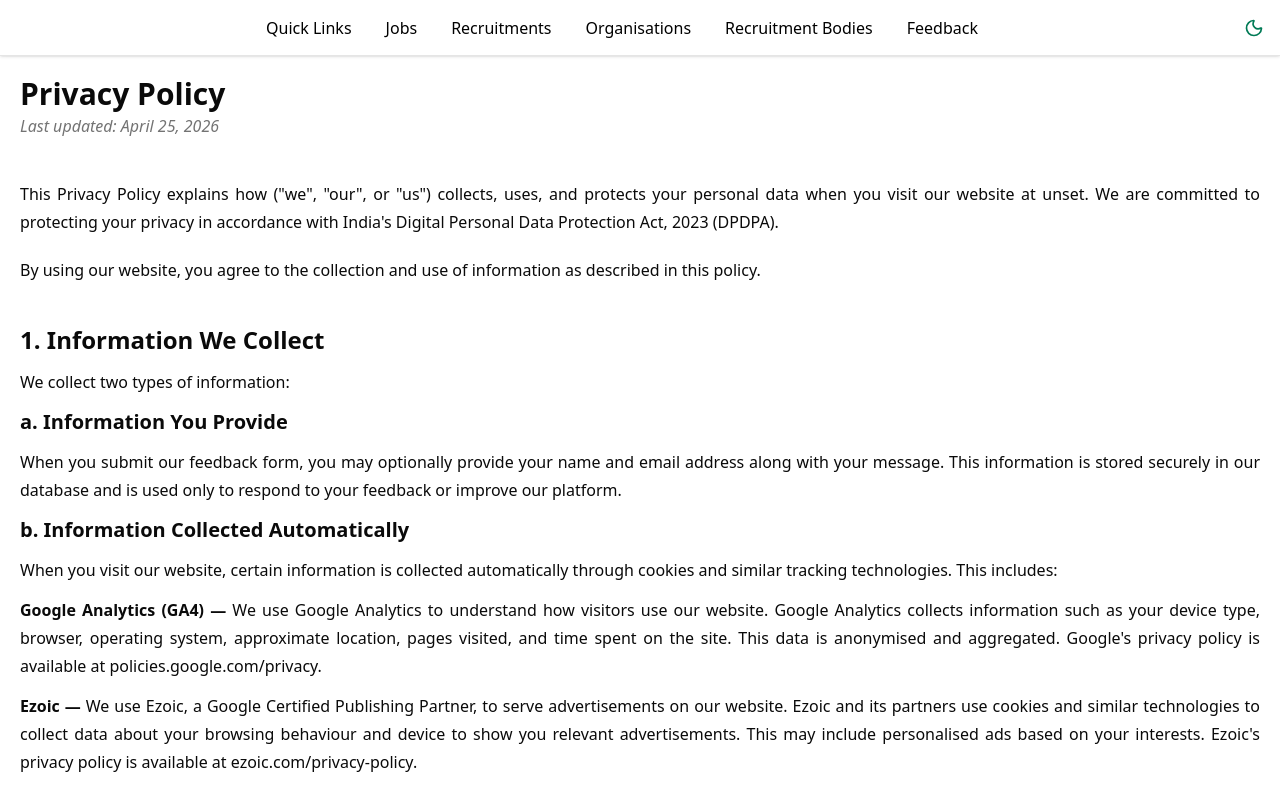
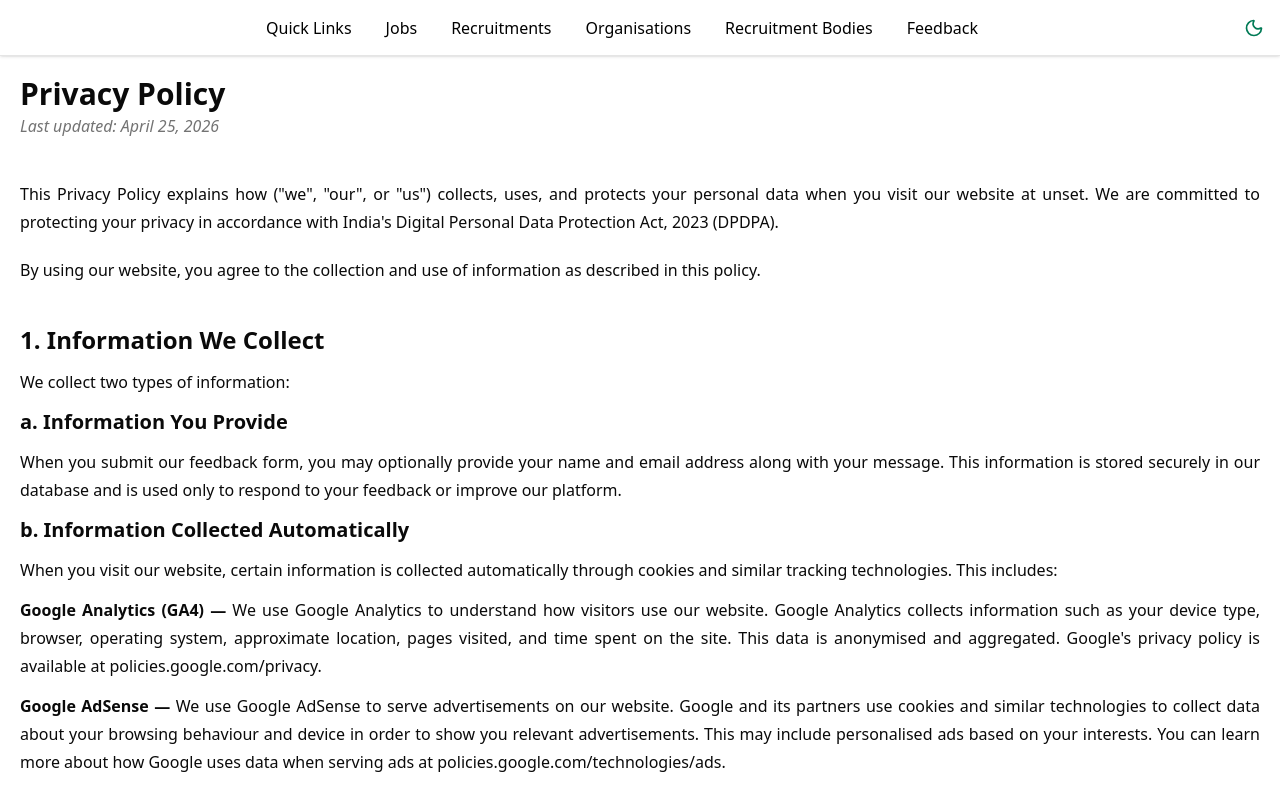
Before and after one commit to sam-aditya06/job-master, a Next.js app: page /privacy-policy in a window 1280 px wide. Shown: the top 800 px of the page. Built offline with nearby package versions, Linux system fonts and the light colour scheme; no server answers.

Commit message:
Updated ad provider in privacy policy

```diff
--- a/src/app/privacy-policy/page.jsx
+++ b/src/app/privacy-policy/page.jsx
@@ -62,17 +62,16 @@ export default function PrivacyPolicyPage() {
                         </a>.
                     </p>
                     <p>
-                        <strong>Ezoic —</strong> We use Ezoic, a Google Certified Publishing Partner,
-                        to serve advertisements on our website. Ezoic and its partners use cookies
-                        and similar technologies to collect data about your browsing behaviour and
-                        device to show you relevant advertisements. This may include personalised
-                        ads based on your interests. Ezoic's privacy policy is available at{' '}
+                        <strong>Google AdSense —</strong> We use Google AdSense to serve advertisements on our website.
+                        Google and its partners use cookies and similar technologies to collect data about your browsing
+                        behaviour and device in order to show you relevant advertisements. This may include personalised
+                        ads based on your interests. You can learn more about how Google uses data when serving ads at{' '}
                         <a
-                            href="https://www.ezoic.com/privacy-policy"
+                            href="https://policies.google.com/technologies/ads"
                             target="_blank"
                             rel="noopener noreferrer"
                         >
-                            ezoic.com/privacy-policy
+                            policies.google.com/technologies/ads
                         </a>.
                     </p>
                 </section>
```
